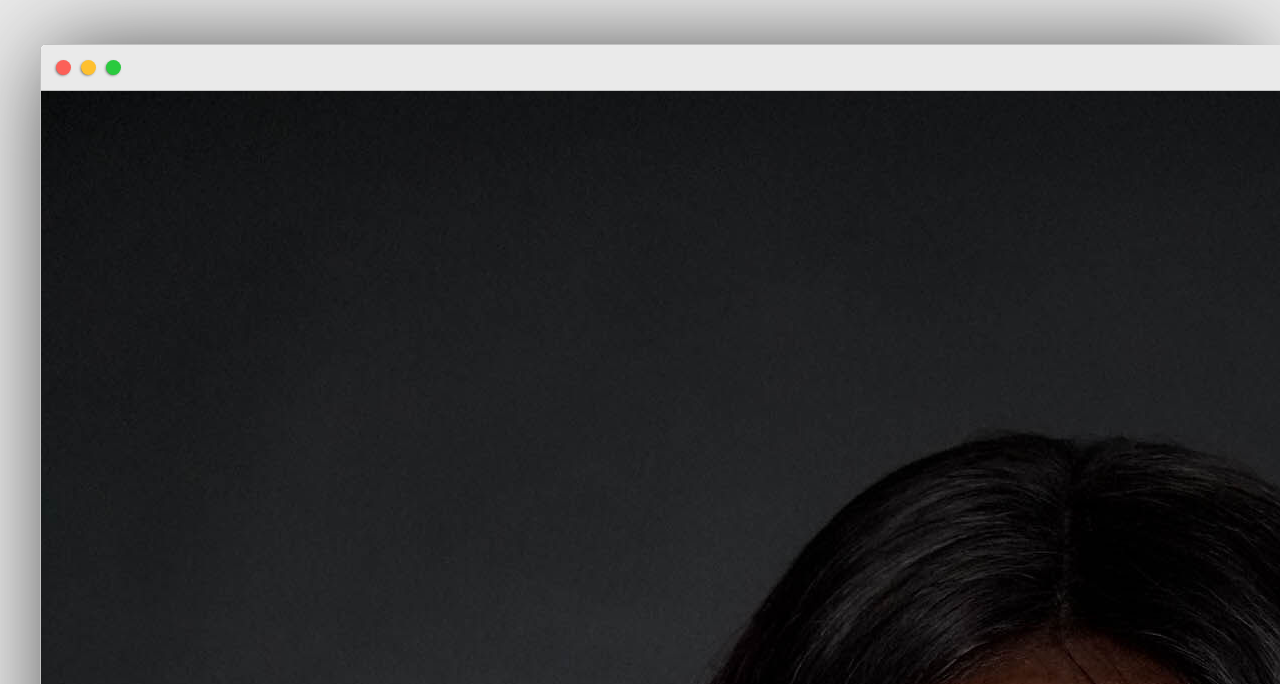
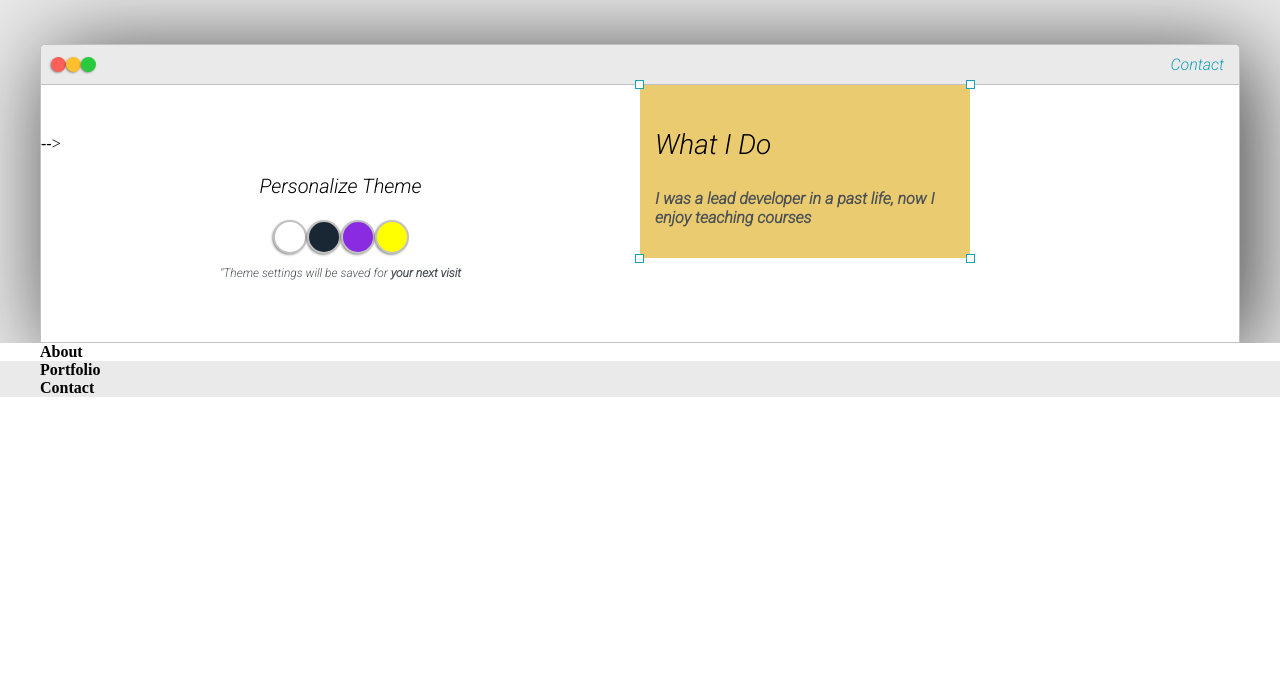
Before and after one commit to Ololade0/My-Portfolio, a plain HTML site: page index.html in a window 1280 px wide. Shown: the part 116-800 px from the top of the page. Drawn offline with Linux system fonts and the light colour scheme.

Commit message:
first-commit

```diff
--- a/index.css
+++ b/index.css
@@ -3,12 +3,11 @@
     --secondaryColor:#fff;
 
     --borderColor:#c1c1c1;
-
-
     --mainText:black;
     --secondaryText:#4b5156;
+     --previewBg :rgba(230, 191, 75, 0.8);
+
 }
-
 html, body{
     padding: 0;
     margin: 0;
@@ -75,8 +74,8 @@ display: grid;
 grid-template-columns: 1fr 1fr;
 /* grid-template-rows: 3em  30em; */
 grid-template-areas:
-"nav-wrapper nav-wrapper"
-"left-column right-column";
+    'nav-wrapper nav-wrapper'
+    'left-column right-column';
 }
 .nav-wrapper{
     border-radius: 5px 5px 0 0;
@@ -122,17 +121,119 @@ grid-template-areas:
     --webkit-box-shadow: -1px 1px 3px -1px rgba(0, 0, 0, 0.75);
     --moz-box-shadow: -1px 1px 3px -1px rgba(0, 0, 0, 0.75);
     box-shadow: -1px 1px 3px -1px rgba(0,0,0,0.75);
-    margin: 5px;
+    /* margin: 5px; */
 }
 
 .left-column{
     grid-area: left-column;
+    padding-top: 50px;
+    padding-bottom: 50px;
+    /* border: 1px dashed lightcoral;  */
+}
+
+#theme-options-wrapper{
+    display: flex;
+    justify-content: center;
+
+}
+
+#profile_pic{
+    display: block;
+    margin: 200 auto;
+    height: 10px;
+    width: 200px;
+    object-fit: cover;
+    border: 2px solid var(--borderColor);
+}
+
+.theme-dot{
+    height: 30px;
+    width: 30px;
+    /* background-color: block; */
+    border-radius: 50%;
+    background-color: black;
+    border : 2px solid var(--borderColor);
+    --webkit-box-shadow: -1px 1px 3px -1px rgba(0, 0, 0, 0.75);
+    --moz-box-shadow: -1px 1px 3px -1px rgba(0, 0, 0, 0.75);
+    box-shadow: -1px 1px 3px -1px rgba(0,0,0,0.75);
+   cursor: pointer;
+}
+.theme-dot:hover{
+    border-width: 5px;
+
+}
+
+#light-mode{
+    background-color: #fff;
+}
+
+
+#blue-mode{
+    background-color: #192734
+}
+
+
+
+#green-mode{
+    background-color: blueviolet;
+}
+
+#purple-mode{
+    background-color: yellow;
+}
+
+#settings-note{
+    font-size: 12px;
+    font-style:  italic;
+    text-align: center;
+
+}
+
+
+
+.right-column{
+    grid-area: right-column;
+    display: grid;
+    align-content: center;
     /* border: 1px dashed lightcoral; */
 }
 
-.right-column{
-    grid-area: right-column;
-    /* border: 1px dashed lightcoral; */
+#preview{
+    width: 300px;
+    border: 1.5 solid #17a2b8;
+    background-color: var(--previewBg);
+    padding:15px ;
+    position: relative;
+}
+
+.corner{
+    width : 7px;
+    height: 7px;
+    border-radius: 50;
+    border: 1.5px solid #17a2b8;
+    background-color: #fff;
+    position: absolute;
+}
+
+#corner-t1{
+    top: -5px;
+    left: -5px;
+}
+
+#corner-tr{
+    top: -5px;
+    right:  -5px;
+}
+
+#corner-br{
+    bottom: -5px;
+    right:  -5px;
+}
+
+
+#corner-b1{
+    bottom: -5px;
+    left: -5px;
 }
 @media screen and (max-width: 1200px){
     .main-container{
--- a/index.html
+++ b/index.html
@@ -30,13 +30,14 @@
         </div>
         <ul id="navigation">
             <li><a href="#">Contact</a></li>
-            <li><a href="#">Contact</a></li>
+            <!-- <li><a href="#">Contact</a></li> -->
         </ul>
         </div>
 
         <div class="left-column">
-            <img id="profile-pic"src="images/Ololade.jpg" alt="">
+           <!-- <img id="profile-pic"src="images/Ololade.jpg" alt=""> --> -->
             <h5 style="text-align:center; line-height: 0;">Personalize Theme</h5>
+
             <div id="theme-options-wrapper">
                 <div id="light-mode" class="theme-dot"></div>
                 <div id="blue-mode" class="theme-dot"></div>
@@ -48,15 +49,20 @@
         </div>
 
         <div class="right-column">
-            right-column
-        </div>
+            <div id="preview">
+                <div id="corner-t1" class="corner"></div>
+                <div id="corner-tr" class="corner"></div>
+                <h3>What I Do</h3>
+                <p>I was a lead developer in a past life,
+                    now I enjoy teaching courses
+                </p>
+                <div id="corner-br" class="corner"></div>
+                <div id="corner-b1" class="corner"></div>
 
 
+            </div>
 
-
-
-
-
+        </div>
     </div>
       </div>
 
```
